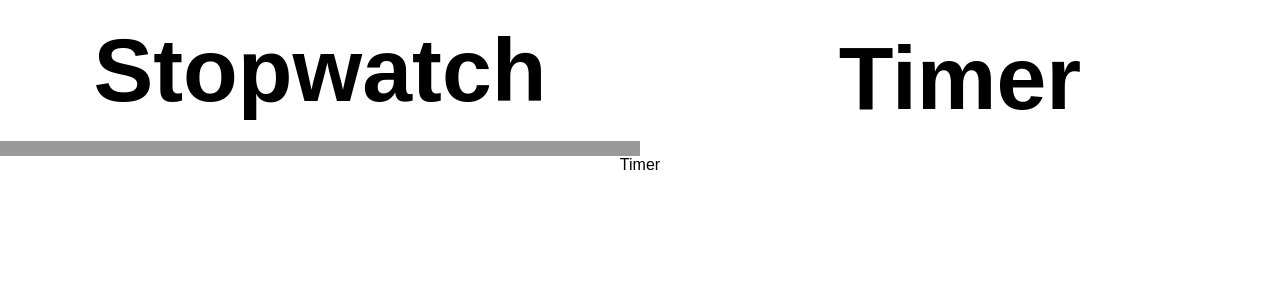
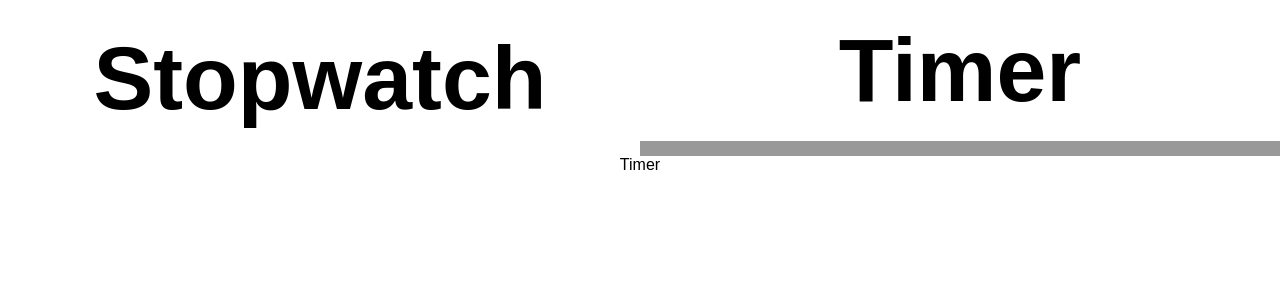
Before and after one commit to lubahabarta/react-tsc-timer, a React (Create React App) app: page /Timer in a window 1280 px wide. Shown: the top 300 px of the page. Built offline with nearby package versions, Linux system fonts and the light colour scheme.

Commit message:
prekopal jsem celou navigaci

```diff
--- a/src/App.css
+++ b/src/App.css
@@ -1,4 +1,4 @@
-.app {
+.app>div {
     display: flex;
     flex-direction: column;
     align-items: center;
--- a/src/App.tsx
+++ b/src/App.tsx
@@ -1,4 +1,4 @@
-import React, { useState } from 'react';
+import React from 'react';
 import './App.css';
 // react-router-dom
 import {
@@ -6,7 +6,7 @@ import {
     Switch,
     Route,
     Link,
-    Redirect
+    Redirect,
 } from "react-router-dom";
 // components
 import NotFound from './NotFound';
@@ -15,26 +15,9 @@ import Timer from './Timer';
 
 const App = () => {
 
-    const [timerActive, setTimerActive] = useState<boolean>(false);
-
     return (
         <div className="app">
             <Router>
-
-                <nav>
-                    <Link
-                        className={!timerActive ? "active" : ""}
-                        to="/Stopwatch"
-                        onClick={() => setTimerActive(false)}
-                    >Stopwatch</Link>
-                    <Link
-                        className={timerActive ? "active" : ""}
-                        to="/Timer"
-                        onClick={() => setTimerActive(true)}
-                    >Timer</Link>
-                </nav>
-
-                <main>
                 <Switch>
                     <Route exact path="/">
                         <Redirect to="/Stopwatch" />
@@ -49,8 +32,6 @@ const App = () => {
                         <NotFound />
                     </Route>
                 </Switch>
-                </main>
-
             </Router>
         </div>
     );
--- a/src/Stopwatch.tsx
+++ b/src/Stopwatch.tsx
@@ -1,9 +1,26 @@
-import React from 'react'
+import React, { useState } from 'react'
+import { Link } from 'react-router-dom'
 
 const Stopwatch = () => {
+
+    const [path, setPath] = useState<string>(window.location.pathname);
+
     return (
         <div className="stopwatch">
-            Stopwatch
+            <nav>
+                <Link
+                    className={path === "/Stopwatch" ? "active" : ""}
+                    to="/Stopwatch"
+                >Stopwatch</Link>
+                <Link
+                    className={path === "/Timer" ? "active" : ""}
+                    to="/Timer"
+                >Timer</Link>
+            </nav>
+
+            <main>
+                Stopwatch
+            </main>
         </div>
     )
 }
--- a/src/Timer.tsx
+++ b/src/Timer.tsx
@@ -1,9 +1,26 @@
-import React from 'react'
+import React, { useState } from 'react'
+import { Link } from 'react-router-dom'
 
 const Timer = () => {
+
+    const [path, setPath] = useState<string>(window.location.pathname);
+
     return (
         <div className="timer">
-            Timer
+            <nav>
+                <Link
+                    className={path === "/Stopwatch" ? "active" : ""}
+                    to="/Stopwatch"
+                >Stopwatch</Link>
+                <Link
+                    className={path === "/Timer" ? "active" : ""}
+                    to="/Timer"
+                >Timer</Link>
+            </nav>
+
+            <main>
+                Timer
+            </main>
         </div>
     )
 }
```
Lines whose indentation alone changed are shown as unchanged.
